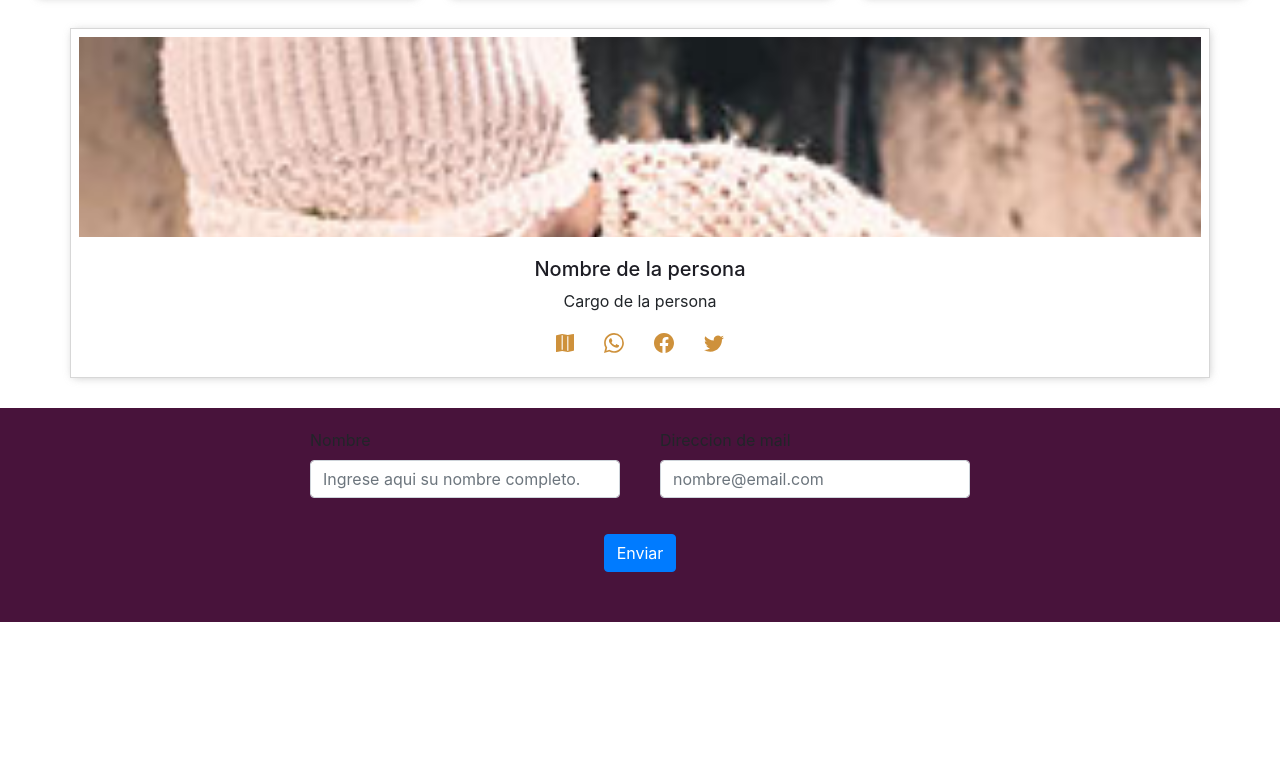
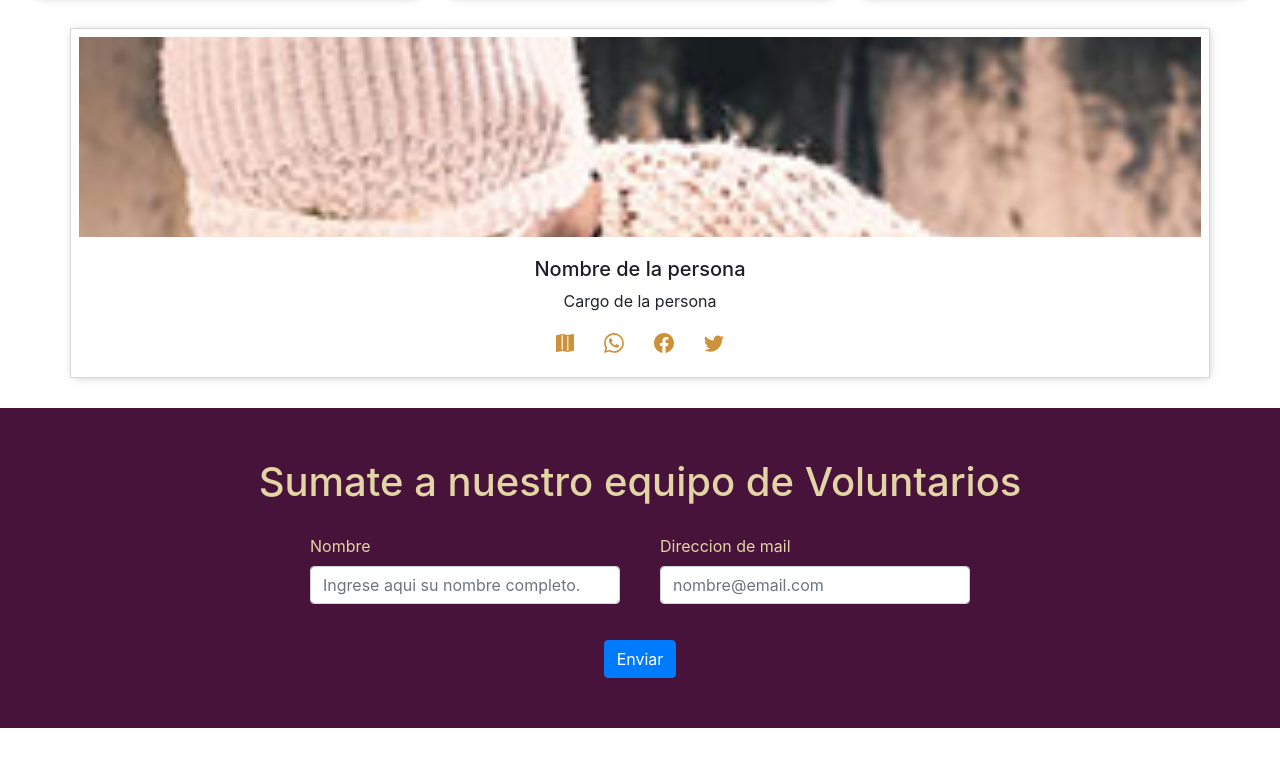
Before and after one commit to Ada-IT/ppi-web-oxlajuj, a Next.js app: page / in a window 1280 px wide. Shown: the part 1877-2643 px from the top of the page. Before the commit the page ends 2549 px from the top, so only its background shows below. Built offline with nearby package versions, Linux system fonts and the light colour scheme.

Commit message:
subo avance form

```diff
--- a/components/formularioHome/FormularioHome.jsx
+++ b/components/formularioHome/FormularioHome.jsx
@@ -7,16 +7,17 @@ const FormularioHome = () => {
 
     return (
         <Col className={style.formBk}>
+            <h1 className={style.formTitle}>Sumate a nuestro equipo de Voluntarios</h1>
             <Form className={style.form}>
                 <Form.Group className={style.formInput} controlId='formGroupName'>
-                    <Form.Label >Nombre</Form.Label>
+                    <Form.Label className={style.formLabel} >Nombre</Form.Label>
                     <Form.Control
                         type='text'
                         placeholder='Ingrese aqui su nombre completo.'
                     />
                 </Form.Group>
                 <Form.Group className={style.formInput} controlId='formGroupEmail'>
-                    <Form.Label color='# FFFFFF'>Direccion de mail</Form.Label>
+                    <Form.Label className={style.formLabel}>Direccion de mail</Form.Label>
                     <Form.Control type='email' placeholder='nombre@email.com' />
                 </Form.Group>
             </Form>
--- a/components/formularioHome/FormularioHome.module.css
+++ b/components/formularioHome/FormularioHome.module.css
@@ -3,7 +3,7 @@
     background-color:#48133b;
     padding-left: 10px;
     padding-right: 10px;
-        display: flex;
+    display: flex;
     align-items: center;
     flex-wrap: wrap;
     flex-direction: column;
@@ -18,12 +18,20 @@
     align-items: center;
 
 }
+.formTitle{
+    margin-top: 50px;
+    color:#E2D4A4;
+}
 
 .formInput{
     width:350px;
     padding: 20px;
+
 }
 
 .formButton{
     margin-bottom: 50px;
 }
+.formLabel{
+    color:#E2D4A4;
+}
```
